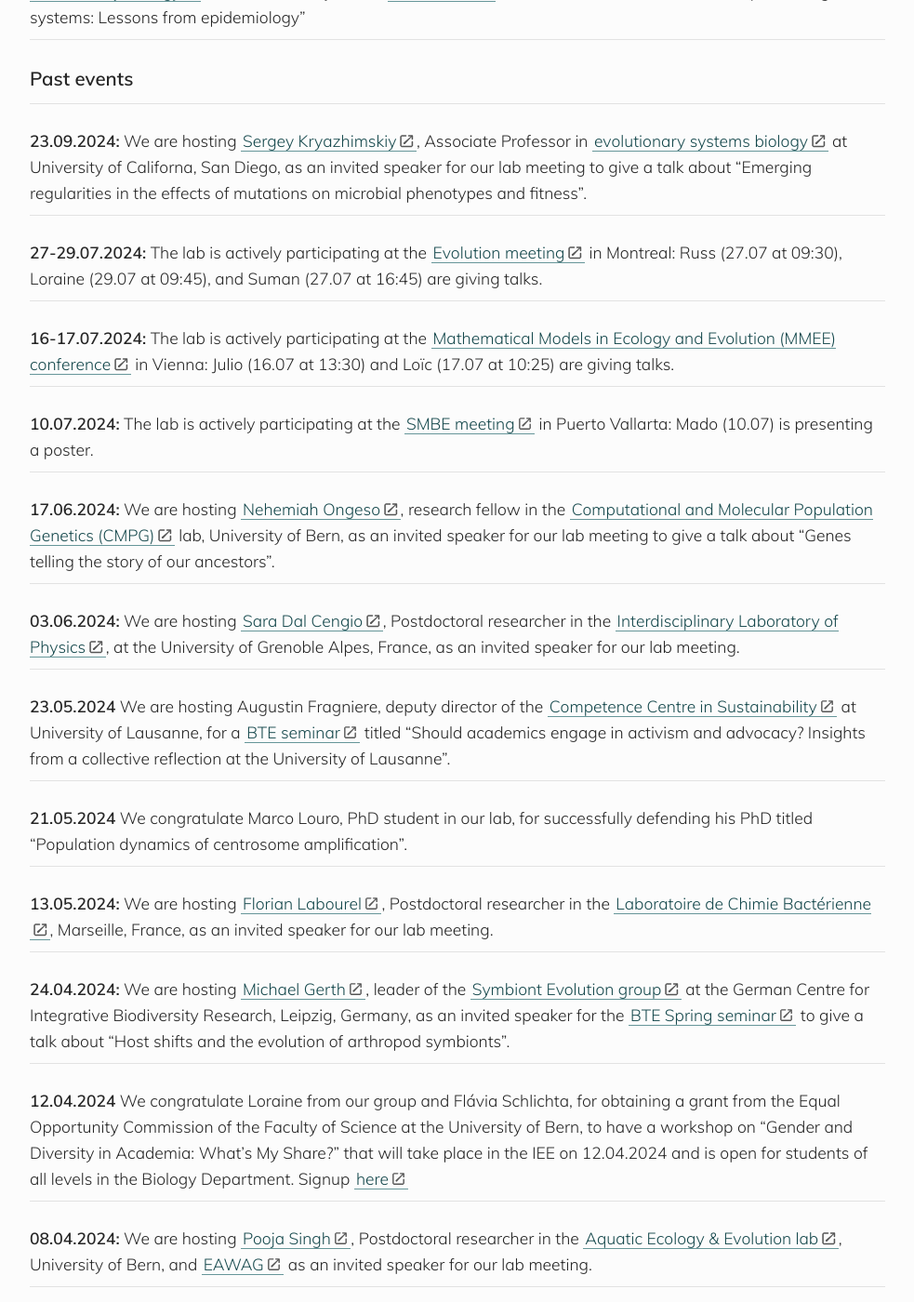
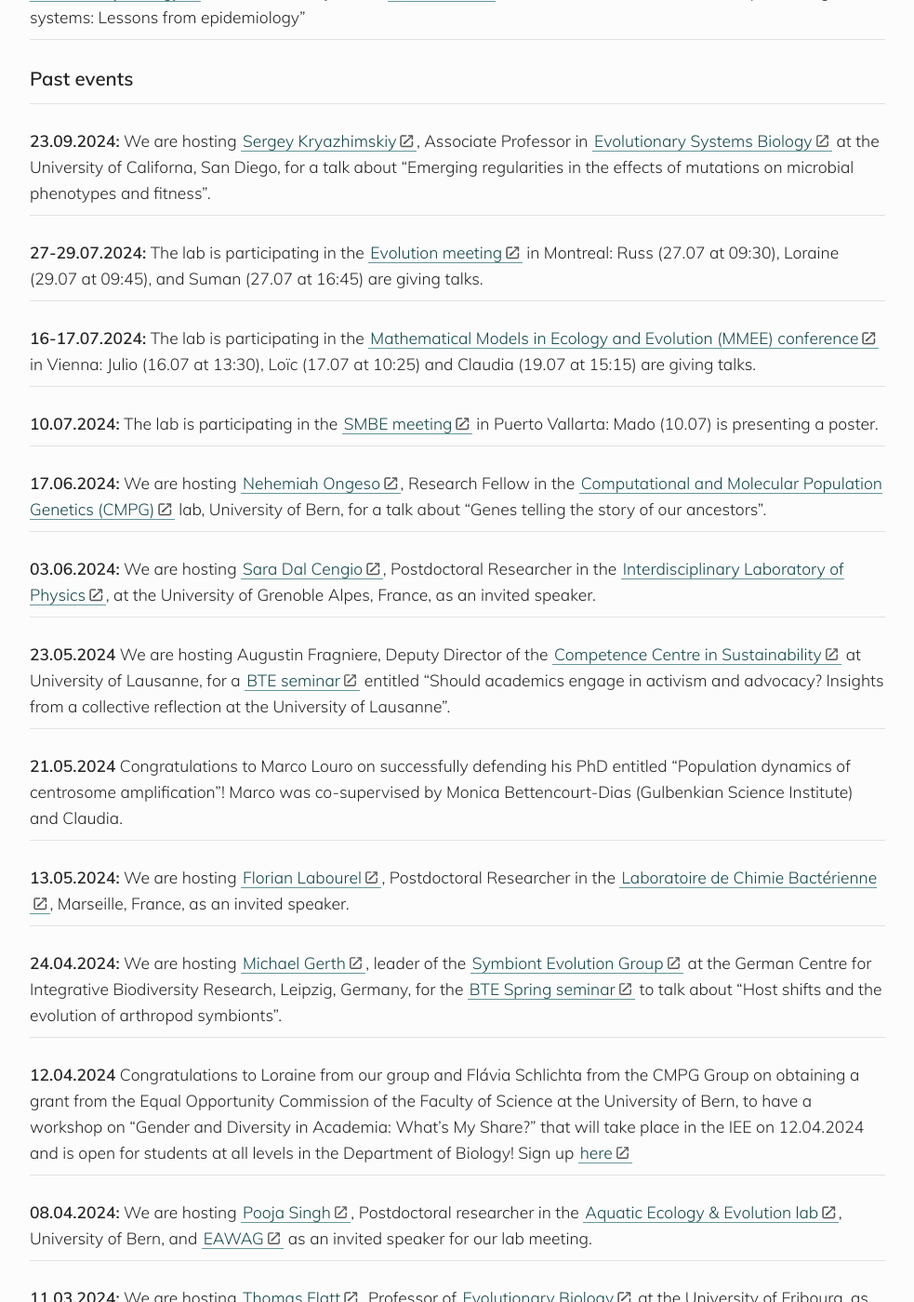
Before and after one commit to banklab/banklab.github.io, a Jekyll site: the page built from index.md, in a window 1280 px wide and 1400 px high, scrolled down 692 px. Shown: the whole window at 93% size, without its empty margins (148-1131 px from the left). Built offline with Jekyll 4.4.1, drawn with Linux system fonts in a browser that asks for light colours; some web fonts are replaced.

Commit message:
Update index.md
News feed grammar updates

```diff
--- a/index.md
+++ b/index.md
@@ -22,47 +22,47 @@ Welcome to the web page of the Division Theoretical Ecology and Evolution at the
 
 ---
 
-**23.09.2024:** We are hosting [Sergey Kryazhimskiy](https://scholar.google.com/citations?user=cEr8jtAAAAAJ&hl=de&oi=ao), Associate Professor in [evolutionary systems biology](https://www.sklab.science/) at University of Californa, San Diego, as an invited speaker for our lab meeting to give a talk about "Emerging regularities in the effects of mutations on microbial phenotypes and fitness".
+**23.09.2024:** We are hosting [Sergey Kryazhimskiy](https://scholar.google.com/citations?user=cEr8jtAAAAAJ&hl=de&oi=ao), Associate Professor in [Evolutionary Systems Biology](https://www.sklab.science/) at the University of Californa, San Diego, for a talk about "Emerging regularities in the effects of mutations on microbial phenotypes and fitness".
 
 ---
 
-**27-29.07.2024:** The lab is actively participating at the [Evolution meeting](https://www.evolutionmeetings.org/) in Montreal: Russ (27.07 at 09:30), Loraine (29.07 at 09:45), and Suman (27.07 at 16:45) are giving talks.
+**27-29.07.2024:** The lab is participating in the [Evolution meeting](https://www.evolutionmeetings.org/) in Montreal: Russ (27.07 at 09:30), Loraine (29.07 at 09:45), and Suman (27.07 at 16:45) are giving talks.
 
 ---
 
-**16-17.07.2024:** The lab is actively participating at the [Mathematical Models in Ecology and Evolution (MMEE) conference](https://ps-mathematik.univie.ac.at/e/index.php?event=mmee2024) in Vienna: Julio (16.07 at 13:30) and Loïc (17.07 at 10:25) are giving talks.
+**16-17.07.2024:** The lab is participating in the [Mathematical Models in Ecology and Evolution (MMEE) conference](https://ps-mathematik.univie.ac.at/e/index.php?event=mmee2024) in Vienna: Julio (16.07 at 13:30), Loïc (17.07 at 10:25) and Claudia (19.07 at 15:15) are giving talks.
 
 ---
 
-**10.07.2024:** The lab is actively participating at the [SMBE meeting](https://smbe2024.org/) in Puerto Vallarta: Mado (10.07) is presenting a poster.
+**10.07.2024:** The lab is participating in the [SMBE meeting](https://smbe2024.org/) in Puerto Vallarta: Mado (10.07) is presenting a poster.
 
 ---
 
-**17.06.2024:** We are hosting [Nehemiah Ongeso](https://orcid.org/0000-0001-5371-9148), research fellow in the [Computational and Molecular Population Genetics (CMPG)](https://www.cmpg.iee.unibe.ch/index_eng.html) lab, University of Bern, as an invited speaker for our lab meeting to give a talk about "Genes telling the story of our ancestors".
+**17.06.2024:** We are hosting [Nehemiah Ongeso](https://orcid.org/0000-0001-5371-9148), Research Fellow in the [Computational and Molecular Population Genetics (CMPG)](https://www.cmpg.iee.unibe.ch/index_eng.html) lab, University of Bern, for a talk about "Genes telling the story of our ancestors".
 
 ---
 
-**03.06.2024:** We are hosting [Sara Dal Cengio](https://scholar.google.com/citations?user=T06cMNYAAAAJ&hl=en), Postdoctoral researcher in the [Interdisciplinary Laboratory of Physics](https://liphy.univ-grenoble-alpes.fr/en), at the University of Grenoble Alpes, France, as an invited speaker for our lab meeting.
+**03.06.2024:** We are hosting [Sara Dal Cengio](https://scholar.google.com/citations?user=T06cMNYAAAAJ&hl=en), Postdoctoral Researcher in the [Interdisciplinary Laboratory of Physics](https://liphy.univ-grenoble-alpes.fr/en), at the University of Grenoble Alpes, France, as an invited speaker.
 
 ---
 
-**23.05.2024** We are hosting Augustin Fragniere, deputy director of the [Competence Centre in Sustainability](https://www.unil.ch/centre-durabilite/home.html) at University of Lausanne, for a [BTE seminar](https://www.iee.unibe.ch/studies/lecture_series_in_behavioral_theoretical_and_evolutionary_biology/index_eng.html) titled "Should academics engage in activism and advocacy? Insights from a collective reflection at the University of Lausanne".
+**23.05.2024** We are hosting Augustin Fragniere, Deputy Director of the [Competence Centre in Sustainability](https://www.unil.ch/centre-durabilite/home.html) at University of Lausanne, for a [BTE seminar](https://www.iee.unibe.ch/studies/lecture_series_in_behavioral_theoretical_and_evolutionary_biology/index_eng.html) entitled "Should academics engage in activism and advocacy? Insights from a collective reflection at the University of Lausanne".
 
 ---
 
-**21.05.2024** We congratulate Marco Louro, PhD student in our lab, for successfully defending his PhD titled "Population dynamics of centrosome amplification".
+**21.05.2024** Congratulations to Marco Louro on successfully defending his PhD entitled "Population dynamics of centrosome amplification"! Marco was co-supervised by Monica Bettencourt-Dias (Gulbenkian Science Institute) and Claudia.
 
 ---
 
-**13.05.2024:** We are hosting [Florian Labourel](https://scholar.google.com/citations?user=epay42kAAAAJ&hl=en&oi=ao), Postdoctoral researcher in the [Laboratoire de Chimie Bactérienne](https://lcb.cnrs.fr/), Marseille, France, as an invited speaker for our lab meeting.
+**13.05.2024:** We are hosting [Florian Labourel](https://scholar.google.com/citations?user=epay42kAAAAJ&hl=en&oi=ao), Postdoctoral Researcher in the [Laboratoire de Chimie Bactérienne](https://lcb.cnrs.fr/), Marseille, France, as an invited speaker.
 
 ---
 
-**24.04.2024:** We are hosting [Michael Gerth](https://scholar.google.com/citations?user=puPG9FUAAAAJ&hl=en&oi=ao), leader of the [Symbiont Evolution group](https://www.idiv.de/en/symbiont-evolution.html) at the German Centre for Integrative Biodiversity Research, Leipzig, Germany, as an invited speaker for the [BTE Spring seminar](https://www.iee.unibe.ch/studies/lecture_series_in_behavioral_theoretical_and_evolutionary_biology/index_eng.html) to give a talk about "Host shifts and the evolution of arthropod symbionts".
+**24.04.2024:** We are hosting [Michael Gerth](https://scholar.google.com/citations?user=puPG9FUAAAAJ&hl=en&oi=ao), leader of the [Symbiont Evolution Group](https://www.idiv.de/en/symbiont-evolution.html) at the German Centre for Integrative Biodiversity Research, Leipzig, Germany, for the [BTE Spring seminar](https://www.iee.unibe.ch/studies/lecture_series_in_behavioral_theoretical_and_evolutionary_biology/index_eng.html) to talk about "Host shifts and the evolution of arthropod symbionts".
 
 ---
 
-**12.04.2024** We congratulate Loraine from our group and Flávia Schlichta, for obtaining a grant from the Equal Opportunity Commission of the Faculty of Science at the University of Bern, to have a workshop on "Gender and Diversity in Academia: What’s My Share?" that will take place in the IEE on 12.04.2024 and is open for students of all levels in the Biology Department. Signup [here](https://forms.office.com/e/uG814aFTDq)
+**12.04.2024** Congratulations to Loraine from our group and Flávia Schlichta from the CMPG Group on obtaining a grant from the Equal Opportunity Commission of the Faculty of Science at the University of Bern, to have a workshop on "Gender and Diversity in Academia: What’s My Share?" that will take place in the IEE on 12.04.2024 and is open for students at all levels in the Department of Biology! Sign up [here](https://forms.office.com/e/uG814aFTDq)
 
 ---
 
```
